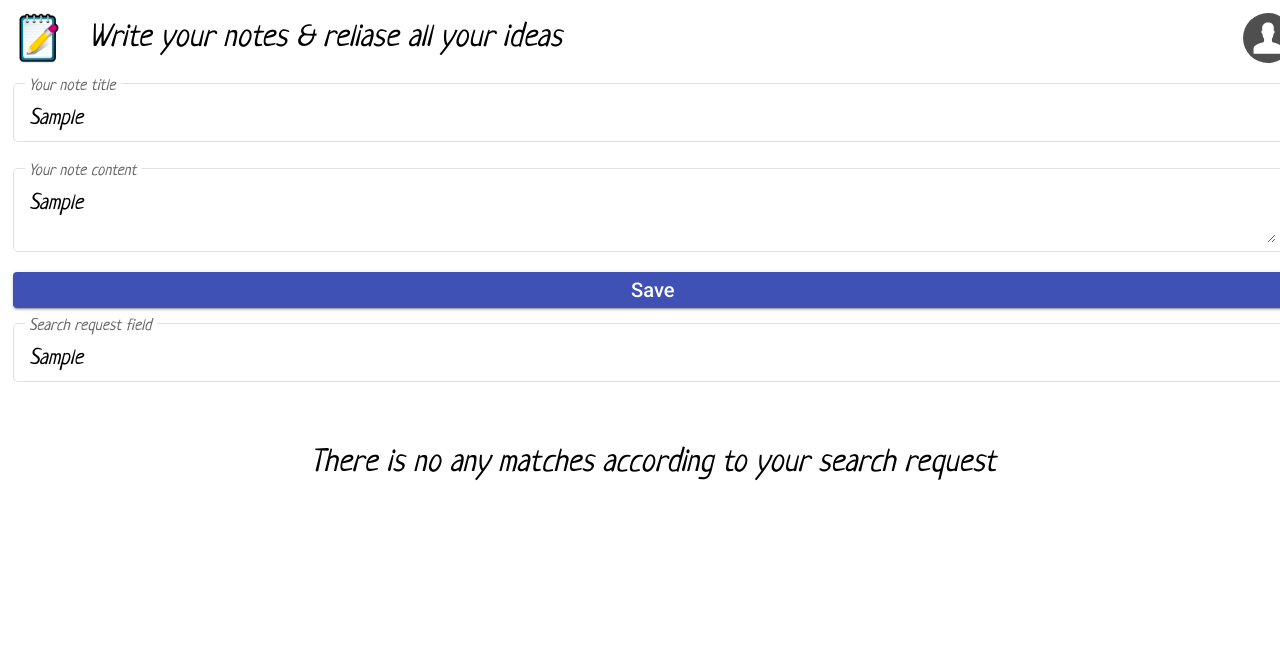
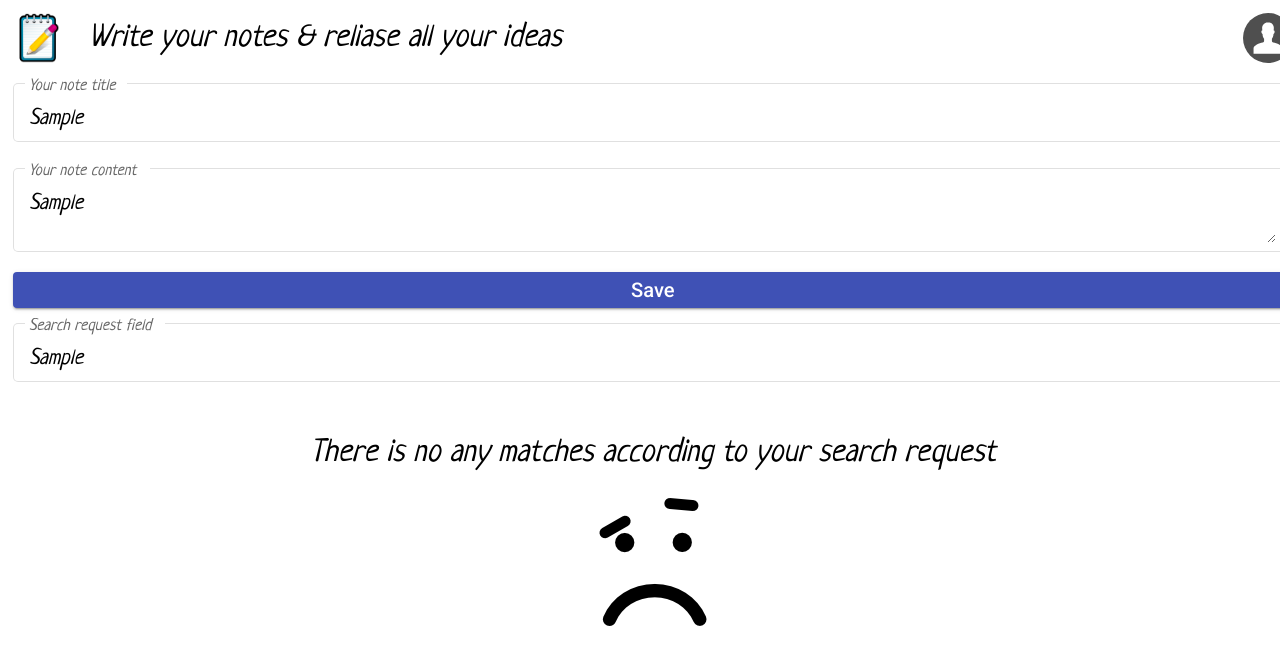
Before and after one commit to olennikovandrey/notes_editor_angular, an Angular app: page / in a window 1280 px wide. Both pictures are taken after typing "Sample", "Sample", "Sample" into the empty fields and a click on the button "Save". Shown: the top 664 px of the page. Built offline with nearby package versions, Linux system fonts and the light colour scheme.

Commit message:
no matches modify

```diff
--- a/src/app/components/note-form/note-form.component.html
+++ b/src/app/components/note-form/note-form.component.html
@@ -25,8 +25,10 @@
   </mat-form-field>
 </div>
 
-<div *ngIf="searchValue && (notes | filter: searchValue).length === 0" class="note-items-wrapper">
-  <p style="font-size: 2rem; margin-top: 50px">There is no any matches according to your search request</p>
+
+<div *ngIf="searchValue && (notes | filter: searchValue).length === 0" class="no-matches-wrapper">
+  <p>There is no any matches according to your search request</p>
+  <img src="../../../assets/images/note-item/no-matches.png" alt="no-matches">
 </div>
 
 <div *ngIf="searchValue" class="note-items-wrapper">
--- a/src/app/components/note-item/note-item.component.sass
+++ b/src/app/components/note-item/note-item.component.sass
@@ -52,7 +52,7 @@
   margin-bottom: 15px
 
 .note-content
-  height: 100%
+  height: 96%
   padding-right: 5px
   cursor: text
   overflow-y: scroll
--- a/src/styles.sass
+++ b/src/styles.sass
@@ -22,6 +22,18 @@ input
   margin: 0
   padding: 0
 
+div.no-matches-wrapper
+  margin: 50px 0
+  display: flex
+  flex-direction: column
+  align-items: center
+  & p
+    font-size: 2rem
+    text-align: center
+    margin-bottom: 35px
+  & img
+    width: 128px
+
 .mat-form-field-wrapper
   font-family: Neucha, serif
   padding: 0 0 5px
```
Also changed, not shown: src/assets/images/note-item/no-matches.png (added).
